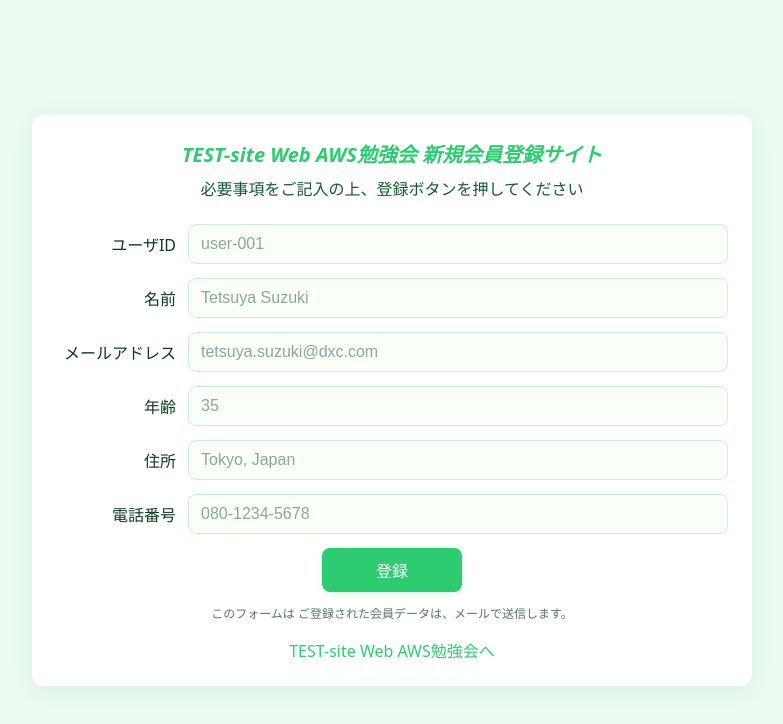
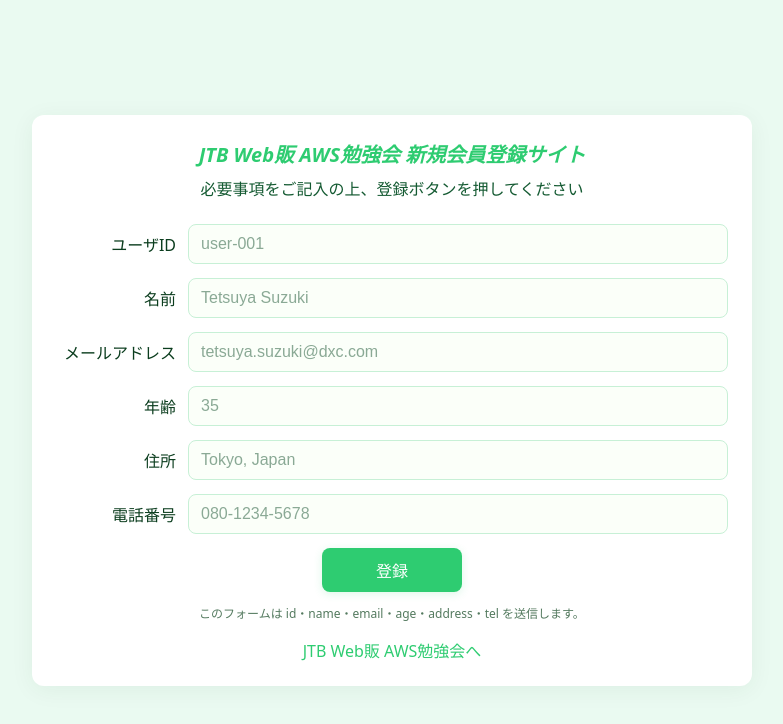
Before and after one commit to TetsuSuzu/env_amp_test, a plain HTML site: page index.html in a window 1280 px wide. Shown: the whole page, without its empty margins (248-1031 px from the left). Drawn offline with Linux system fonts and the light colour scheme.

Commit message:
Add files via upload

```diff
--- a/index.html
+++ b/index.html
@@ -11,7 +11,7 @@
 <body>
   <div class="container">
     <form id="registration-form" novalidate>
-      <h2><strong><em>TEST-site Web AWS勉強会 新規会員登録サイト</em></strong></h2>
+      <h2><strong><em>JTB Web販 AWS勉強会 新規会員登録サイト</em></strong></h2>
       <h3>必要事項をご記入の上、登録ボタンを押してください</h3>
 
       <div class="field">
@@ -48,10 +48,10 @@
         <button id="register" type="submit">登録</button>
       </div>
 
-      <p class="note">このフォームは ご登録された会員データは、メールで送信します。</p>
+      <p class="note">このフォームは id・name・email・age・address・tel を送信します。</p>
 
       <div class="link">
-        <a href="https://TEST-site.com/" rel="noopener noreferrer" target="_blank">TEST-site Web AWS勉強会へ</a>
+        <a href="https://jtb.com/" rel="noopener noreferrer" target="_blank">JTB Web販 AWS勉強会へ</a>
       </div>
     </form>
   </div>
```
Also changed, not shown: styles.css (line endings or trailing spaces).
